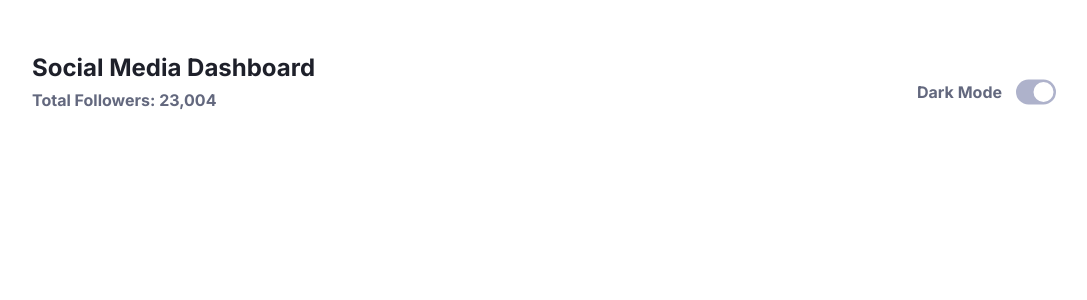
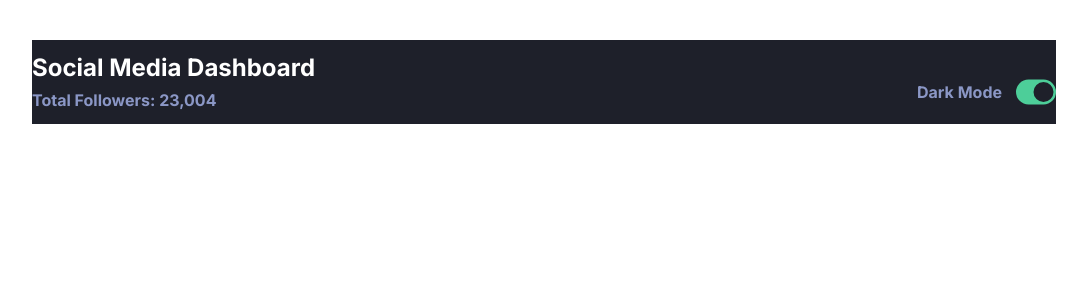
Before and after one commit to TheThomasY/social-media-dashboard, a React (Create React App) app: page / in a window 1280 px wide. Both pictures are taken after a click on the button 1132 px from the left and 92 px from the top of the page. Shown: the top 300 px of the page, without its empty margins (96-1183 px from the left). Built offline with nearby package versions, Linux system fonts and the light colour scheme.

Commit message:
feat: added dark mode toggle to header, ready for new components

```diff
--- a/src/App.js
+++ b/src/App.js
@@ -1,11 +1,17 @@
+import React, { useState } from 'react';
 import Header from './components/Header';
-
 import './App.css';
 
 function App() {
+  const [darkMode, setDarkMode] = useState(false);
+
+  const toggleDarkMode = () => {
+    setDarkMode(!darkMode);
+  };
+
   return (
-    <div className='font-Inter'>
-      <Header />
+    <div className={'font-Inter' + (darkMode ? ' dark' : '')}>
+      <Header onToggleDarkMode={toggleDarkMode} colourMode={darkMode} />
     </div>
   );
 }
--- a/src/components/Header.js
+++ b/src/components/Header.js
@@ -1,29 +1,29 @@
-import React, { useState } from 'react';
+import React from 'react';
 
 import { BsToggleOn, BsToggleOff } from 'react-icons/bs';
 
-export default function Header() {
-  const [darkMode, setDarkMode] = useState(false);
-
+export default function Header(props) {
   const darkModeHandler = () => {
-    setDarkMode(!darkMode);
+    props.onToggleDarkMode();
   };
 
   return (
-    <div className='w-4/5 mt-10 mx-auto flex flex-col md:flex-row md:justify-between md:items-center'>
+    <div className='w-4/5 mt-10 mx-auto flex flex-col md:flex-row md:justify-between md:items-center dark:bg-dk-bg'>
       <div>
-        <div className='text-2xl font-bold text-dark-text'>
+        <div className='text-2xl font-bold text-dark-text dark:text-white'>
           Social Media Dashboard
         </div>
-        <div className='mt-1 font-bold text-grey-text'>
+        <div className='mt-1 font-bold text-grey-text dark:text-dk-text'>
           Total Followers: 23,004
         </div>
       </div>
       <div className='flex justify-between mt-5 border-t-2 border-grey-line md:border-0'>
-        <div className='py-5 font-bold text-grey-text'>Dark Mode</div>
+        <div className='py-5 font-bold text-grey-text dark:text-dk-text'>
+          Dark Mode
+        </div>
         <button onClick={darkModeHandler} className='md:ml-3.5'>
-          {darkMode ? (
-            <BsToggleOn color={'#aeb2cb'} size={'40px'} />
+          {props.colourMode ? (
+            <BsToggleOn color={'#4dce99'} size={'40px'} />
           ) : (
             <BsToggleOff color={'#aeb2cb'} size={'40px'} />
           )}
--- a/tailwind.config.js
+++ b/tailwind.config.js
@@ -7,9 +7,16 @@ module.exports = {
   theme: {
     extend: {
       colors: {
+        // Light scheme
         'grey-text': 'hsl(228, 12%, 44%)',
         'dark-text': 'hsl(230, 17%, 14%)',
         'grey-line': '#898c9b',
+
+        // Dark scheme
+        'dk-bg': 'hsl(230, 17%, 14%)',
+        'dk-pattern-bg': 'hsl(232, 19%, 15%)',
+        'dk-card-bg': 'hsl(228, 28%, 20%)',
+        'dk-text': 'hsl(228, 34%, 66%)',
       },
       fontFamily: {
         'Inter': ['Inter', 'sans-serif']
```
